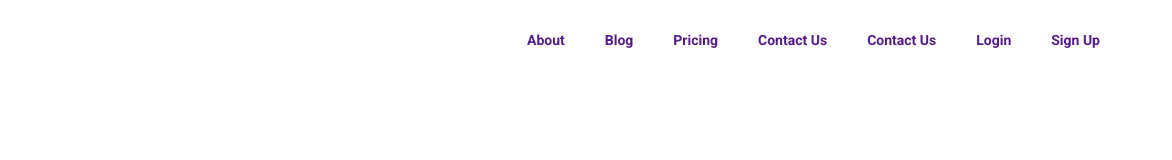
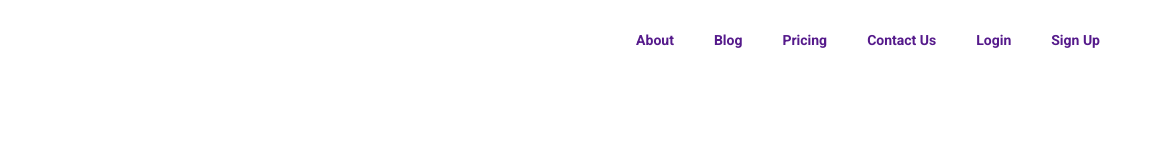
Before and after one commit to Wilkin94/final-project, a plain HTML site: page index.html in a window 1280 px wide. Shown: the full height of the page, 108-1280 px from the left. Drawn offline with Linux system fonts and the light colour scheme.

Commit message:
final project

```diff
--- a/index.html
+++ b/index.html
@@ -15,7 +15,6 @@
           <li ><a class="nav__link" href="">About</a></li>
           <li ><a class="nav__link" href="">Blog</a></li>
           <li ><a class="nav__link" href="">Pricing</a></li>
-          <li ><a class="nav__link" href="">Contact Us</a></li>
           <li ><a class="nav__link" href="">Contact Us</a></li>
           <li ><a class="nav__link" href="">Login</a></li>
           <li ><a class="nav__link" href="">Sign Up</a></li>
```
